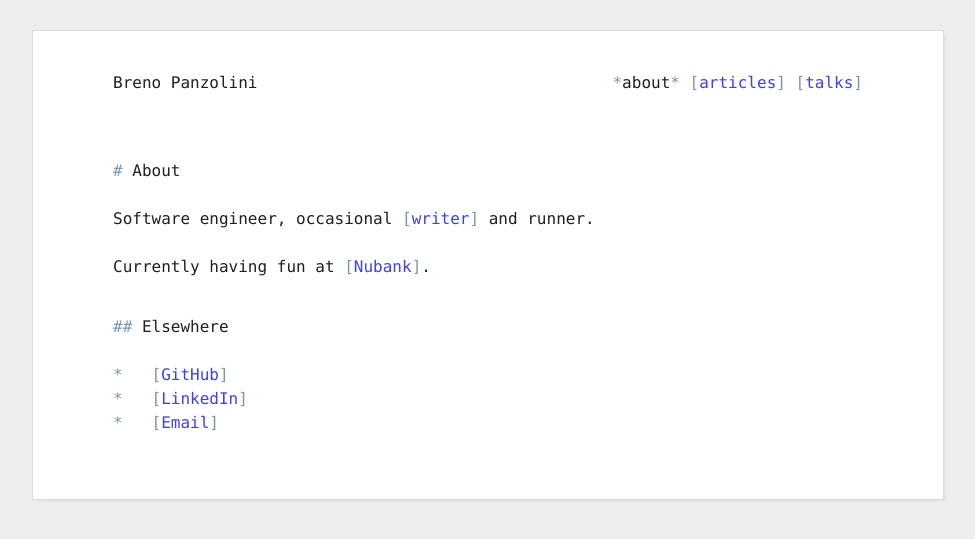
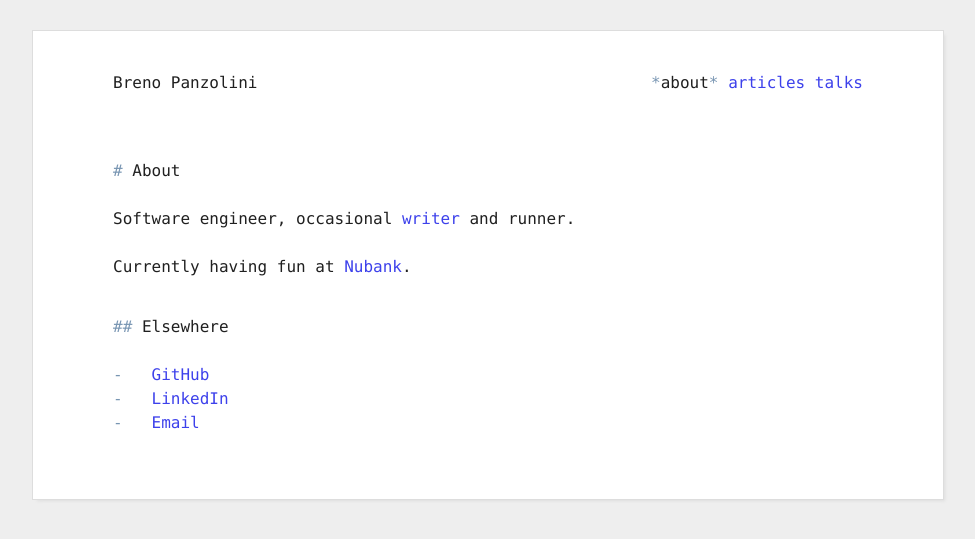
Before and after one commit to brenopanzolini/personal-page, a Jekyll site: the page built from index.html, in a window 1280 px wide. Shown: the top 539 px of the page, without its empty margins (152-1127 px from the left). Built offline with Jekyll 4.4.1, drawn with Linux system fonts in a browser that asks for light colours.

Commit message:
Update base style

```diff
--- a/_layouts/default.html
+++ b/_layouts/default.html
@@ -7,7 +7,7 @@
         <link rel="stylesheet" href="/assets/css/custom.css">
     </head>
 
-    <body class="remarkdown ul-star">
+    <body class="remarkdown">
         {% include nav.html %}
 
         <main>
--- a/assets/css/custom.css
+++ b/assets/css/custom.css
@@ -63,6 +63,12 @@ nav > span {
   color: #205080;
 }
 
+/* Remove [] from links */
+.remarkdown a::before,
+.remarkdown a::after {
+  content: none;
+}
+
 /* Our own font-family. Also setting one for code elements */
 .remarkdown {
   font-family: Menlo, Monaco, "DejaVu Sans Mono", Consolas, monospace;
--- a/assets/css/remarkdown.css
+++ b/assets/css/remarkdown.css
@@ -1,13 +1,9 @@
-/*! ReMarkdown 3.0.0 (MIT) https://fvsch.github.io/remarkdown/ */
-/*
-  Included: all styles
-  Defaults: hn-reset hn-hash ul-hyphen ol-decimal quote-gt em-star strong-star a-bracket code-tick pre-indent hr-star
-*/
+/*! ReMarkdown 3.1.0 (MIT) https://fvsch.github.io/remarkdown/ */
+/* includes: all styles; defaults: hn-reset hn-hash ul-hyphen ol-decimal quote-gt em-star strong-star a-bracket code-tick pre-indent hr-star; */
 .remarkdown {
   line-height: 1.5;
   font-family: monospace, monospace;
 }
-
 .remarkdown pre,
 .remarkdown code,
 .remarkdown kbd,
@@ -21,14 +17,12 @@
   margin-top: 2.25em;
   margin-bottom: 1.5em;
 }
-
 .remarkdown h2 {
   font-size: inherit;
   font-weight: inherit;
   margin-top: 2.25em;
   margin-bottom: 1.5em;
 }
-
 .remarkdown h3,
 .remarkdown h4,
 .remarkdown h5,
@@ -42,42 +36,35 @@
 .remarkdown h1::before {
   content: "# ";
 }
-
 .remarkdown h2::before {
   content: "## ";
 }
-
 .remarkdown h3::before {
   content: "### ";
 }
-
 .remarkdown h4::before {
   content: "#### ";
 }
-
 .remarkdown h5::before {
   content: "##### ";
 }
-
 .remarkdown h6::before {
   content: "###### ";
 }
 
-.remarkdown.h1-underline h1,
-.remarkdown.h2-underline h2 {
+.remarkdown.h2-underline h2,
+.remarkdown.h1-underline h1 {
   display: table;
   overflow: hidden;
   position: relative;
   padding-bottom: 1.5em;
 }
-
-.remarkdown.h1-underline h1::before,
-.remarkdown.h2-underline h2::before {
+.remarkdown.h2-underline h2::before,
+.remarkdown.h1-underline h1::before {
   content: none;
 }
-
-.remarkdown.h1-underline h1::after,
-.remarkdown.h2-underline h2::after {
+.remarkdown.h2-underline h2::after,
+.remarkdown.h1-underline h1::after {
   position: absolute;
   bottom: 0;
   left: 0;
@@ -100,12 +87,11 @@
   margin-top: 1.5em;
   margin-bottom: 1.5em;
 }
-
 .remarkdown figure {
   margin: 1.5em 0 1.5em;
 }
 
-hr {
+.remarkdown hr {
   height: 1.5em;
   line-height: 1.5em;
   margin: 1.5em 0 1.5em;
@@ -129,7 +115,6 @@ hr {
   margin: 1.5em 0ch 1.5em 4ch;
   padding: 0;
 }
-
 .remarkdown li ul {
   margin-top: 0;
   margin-bottom: 0;
@@ -138,7 +123,6 @@ hr {
 .remarkdown.ul-plus ul {
   list-style: none;
 }
-
 .remarkdown.ul-plus ul > li::before {
   float: left;
   width: 1ch;
@@ -150,7 +134,6 @@ hr {
 .remarkdown.ul-star ul {
   list-style: none;
 }
-
 .remarkdown.ul-star ul > li::before {
   float: left;
   width: 1ch;
@@ -162,7 +145,6 @@ hr {
 .remarkdown ul {
   list-style: none;
 }
-
 .remarkdown ul > li::before {
   float: left;
   width: 1ch;
@@ -175,7 +157,6 @@ hr {
   margin: 1.5em 0ch 1.5em 4ch;
   padding: 0;
 }
-
 .remarkdown li ol {
   margin-top: 0;
   margin-bottom: 0;
@@ -185,11 +166,9 @@ hr {
   list-style: none;
   counter-reset: rmd-ol;
 }
-
 .remarkdown ol > li {
   counter-increment: rmd-ol;
 }
-
 .remarkdown ol > li::before {
   float: left;
   margin-left: -4ch;
@@ -201,7 +180,6 @@ hr {
 .remarkdown.ol-zero ol {
   list-style: none;
 }
-
 .remarkdown.ol-zero ol > li::before {
   float: left;
   margin-left: -4ch;
@@ -214,11 +192,9 @@ hr {
   list-style: none;
   counter-reset: rmd-ol;
 }
-
 .remarkdown.ol-alpha ol > li {
   counter-increment: rmd-ol;
 }
-
 .remarkdown.ol-alpha ol > li::before {
   float: left;
   margin-left: -4ch;
@@ -230,7 +206,6 @@ hr {
 .remarkdown a::before {
   content: "[";
 }
-
 .remarkdown a::after {
   content: "]";
 }
@@ -238,7 +213,6 @@ hr {
 .remarkdown.a-showurl a[href]::before {
   content: "[";
 }
-
 .remarkdown.a-showurl a[href]::after {
   content: "](" attr(href) ")";
   word-break: break-all;
@@ -274,7 +248,6 @@ hr {
 .remarkdown code::after {
   content: "`";
 }
-
 .remarkdown pre code::before,
 .remarkdown pre code::after {
   display: none;
@@ -291,12 +264,12 @@ hr {
   margin-right: 0ch;
 }
 
-.remarkdown.pre-tick pre::before,
-.remarkdown.pre-tick pre::after,
+.remarkdown.pre-tilde-full pre::before,
+.remarkdown.pre-tilde-full pre::after,
 .remarkdown.pre-tilde pre::before,
 .remarkdown.pre-tilde pre::after,
-.remarkdown.pre-tilde-full pre::before,
-.remarkdown.pre-tilde-full pre::after {
+.remarkdown.pre-tick pre::before,
+.remarkdown.pre-tick pre::after {
   display: block;
   width: 100%;
   height: 1.5em;
@@ -332,7 +305,6 @@ hr {
 .remarkdown blockquote {
   position: relative;
 }
-
 .remarkdown blockquote::before {
   position: absolute;
   top: 0;
@@ -348,7 +320,6 @@ hr {
 .remarkdown.del-gfm del {
   text-decoration: none;
 }
-
 .remarkdown.del-gfm del::before,
 .remarkdown.del-gfm del::after {
   content: "~~";
@@ -359,7 +330,6 @@ hr {
   margin-bottom: 1.5em;
   border-collapse: collapse;
 }
-
 .remarkdown.table-marker tr > * {
   min-width: 3ch;
   position: relative;
@@ -369,15 +339,12 @@ hr {
   font-weight: normal;
   border: none;
 }
-
 .remarkdown.table-marker tr > * + * {
   padding-left: 3ch;
 }
-
 .remarkdown.table-marker tr:first-child > th:not([scope="row"]) {
   padding-bottom: 1.5em;
 }
-
 .remarkdown.table-marker tr:first-child > th:not([scope="row"])::after {
   content: "--------------------------------------------------------------------------------------------------------------";
   position: absolute;
@@ -388,11 +355,9 @@ hr {
   word-break: break-all;
   height: 1.5em;
 }
-
 .remarkdown.table-marker tr:first-child > * + th:not([scope="row"])::after {
   left: 3ch;
 }
-
 .remarkdown.table-marker tr > * + *::before {
   content: "|\a|\a|\a|\a|\a|\a|\a|\a|\a|\a";
   position: absolute;
```
